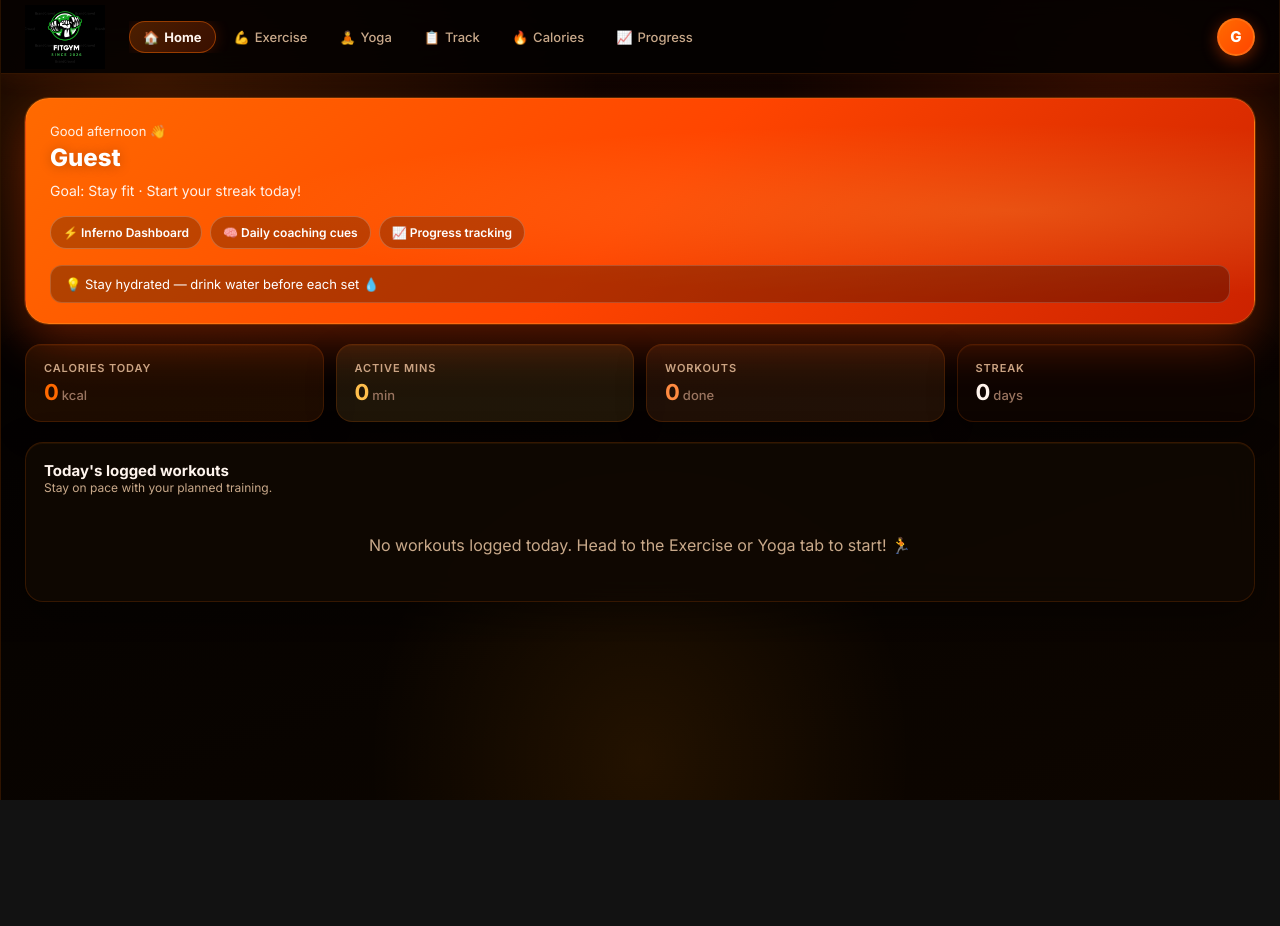
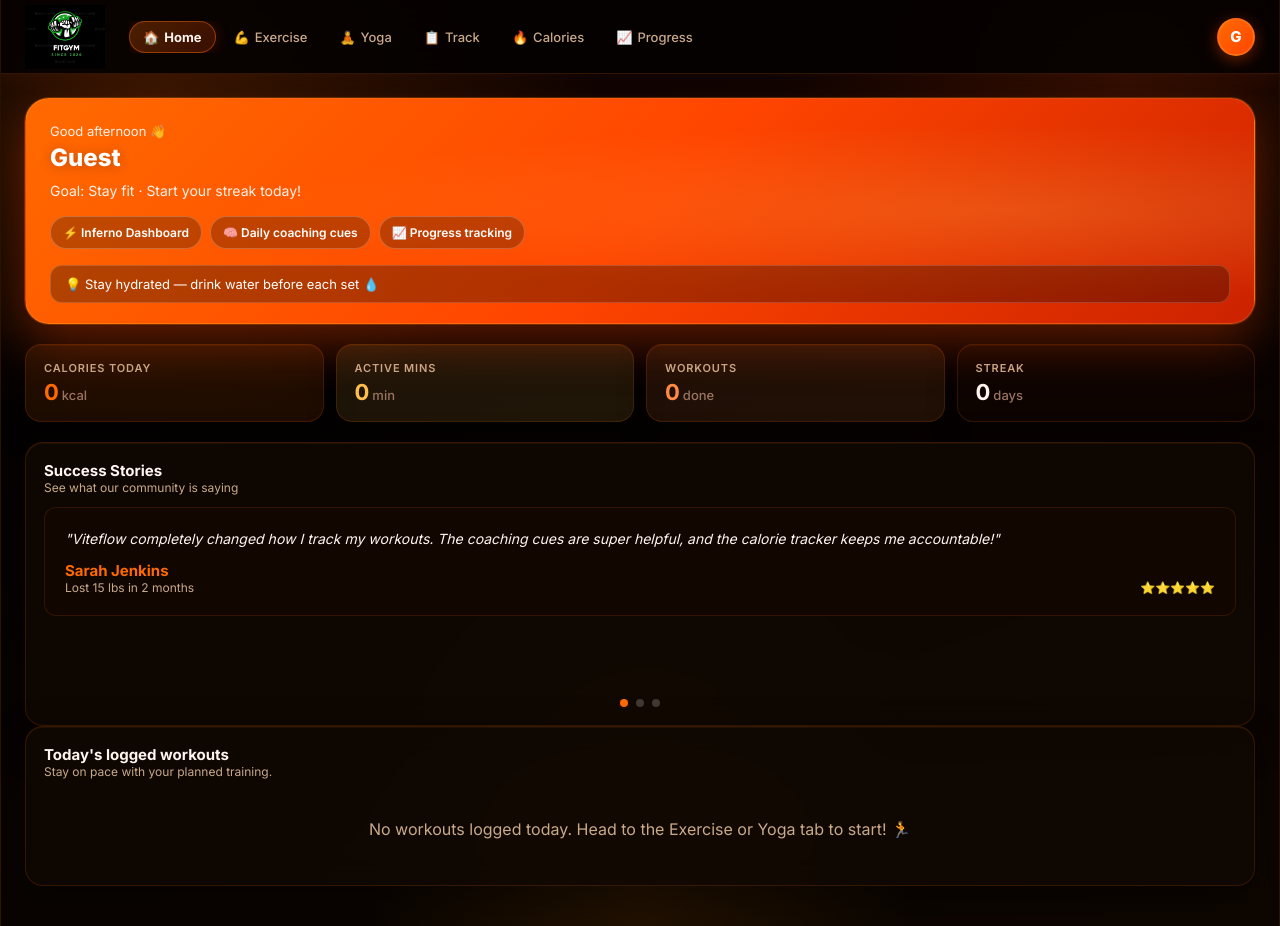
Before and after one commit to Akhilesh165/Akhilesh165, a React (Vite) app: page / in a window 1280 px wide. Both pictures are taken after a click on the button "Continue as guest". Before the commit the page ends 800 px from the top, so only its background shows below. Built offline with nearby package versions, Linux system fonts and the light colour scheme.

Commit message:
feat: Add testimonial slider with Framer Motion to HomeTab

```diff
--- a/src/components/tabs/HomeTab.jsx
+++ b/src/components/tabs/HomeTab.jsx
@@ -1,3 +1,5 @@
+import { useState, useEffect } from "react";
+import { motion, AnimatePresence } from "framer-motion";
 import { StatCard } from "../common/StatCard";
 
 export function HomeTab({ user, logs, foodLog, streak }) {
@@ -12,6 +14,40 @@ export function HomeTab({ user, logs, foodLog, streak }) {
     "Consistency beats intensity every time ✅",
   ];
   const tip = tips[new Date().getDay() % tips.length];
+
+  // Testimonials data
+  const testimonials = [
+    {
+      id: 1,
+      name: "Sarah Jenkins",
+      role: "Lost 15 lbs in 2 months",
+      text: "Viteflow completely changed how I track my workouts. The coaching cues are super helpful, and the calorie tracker keeps me accountable!",
+      rating: "⭐⭐⭐⭐⭐"
+    },
+    {
+      id: 2,
+      name: "David Chen",
+      role: "Gained 10 lbs muscle",
+      text: "The exercise library is fantastic. I finally know how to do a proper Bulgarian Split Squat. The UI is sleek and fast. Highly recommended.",
+      rating: "⭐⭐⭐⭐⭐"
+    },
+    {
+      id: 3,
+      name: "Emma Watson",
+      role: "Yoga Enthusiast",
+      text: "I love the new Yoga section! The actual photos of the poses make it so easy to follow along. Best fitness companion app I've used.",
+      rating: "⭐⭐⭐⭐⭐"
+    }
+  ];
+
+  const [currentIndex, setCurrentIndex] = useState(0);
+
+  useEffect(() => {
+    const timer = setInterval(() => {
+      setCurrentIndex((prev) => (prev + 1) % testimonials.length);
+    }, 5000); // Auto-slide every 5 seconds
+    return () => clearInterval(timer);
+  }, [testimonials.length]);
 
   return (
     <div className="page-shell">
@@ -47,6 +83,71 @@ export function HomeTab({ user, logs, foodLog, streak }) {
         <StatCard label="Active mins"    value={activeMins}     unit="min"  color="#ffc04d" bg="rgba(255,192,77,0.10)" />
         <StatCard label="Workouts"       value={todayLogs.length} unit="done" color="#ff8c42" bg="rgba(255,140,60,0.10)" />
         <StatCard label="Streak"         value={streak}         unit="days" color="#fff5ee" bg="rgba(16,6,0,0.80)"     />
+      </div>
+
+      {/* Testimonial Slider Section */}
+      <div className="theme-card" style={{ overflow: "hidden", position: "relative" }}>
+        <div className="section-header">
+          <div>
+            <div className="section-title">Success Stories</div>
+            <div className="section-meta">See what our community is saying</div>
+          </div>
+        </div>
+
+        <div style={{ height: "180px", position: "relative" }}>
+          <AnimatePresence mode="wait">
+            <motion.div
+              key={currentIndex}
+              initial={{ opacity: 0, x: 50 }}
+              animate={{ opacity: 1, x: 0 }}
+              exit={{ opacity: 0, x: -50 }}
+              transition={{ duration: 0.4 }}
+              style={{
+                position: "absolute",
+                width: "100%",
+                background: "rgba(20,8,0,0.60)",
+                borderRadius: 12,
+                padding: "20px",
+                border: "1px solid rgba(255,106,0,0.14)",
+                display: "flex",
+                flexDirection: "column",
+                gap: 12,
+              }}
+            >
+              <div style={{ fontSize: 14, color: "#fff5ee", fontStyle: "italic", lineHeight: 1.5 }}>
+                "{testimonials[currentIndex].text}"
+              </div>
+              <div style={{ display: "flex", justifyContent: "space-between", alignItems: "flex-end" }}>
+                <div>
+                  <div style={{ fontWeight: 700, color: "#ff6a00", fontSize: 15 }}>{testimonials[currentIndex].name}</div>
+                  <div style={{ fontSize: 12, color: "#c9a98a" }}>{testimonials[currentIndex].role}</div>
+                </div>
+                <div style={{ fontSize: 12 }}>{testimonials[currentIndex].rating}</div>
+              </div>
+            </motion.div>
+          </AnimatePresence>
+        </div>
+
+        {/* Slider Dots */}
+        <div style={{ display: "flex", justifyContent: "center", gap: 8, marginTop: 12 }}>
+          {testimonials.map((_, idx) => (
+            <button
+              key={idx}
+              onClick={() => setCurrentIndex(idx)}
+              style={{
+                width: 8,
+                height: 8,
+                borderRadius: "50%",
+                border: "none",
+                background: currentIndex === idx ? "#ff6a00" : "rgba(255,255,255,0.2)",
+                cursor: "pointer",
+                padding: 0,
+                transition: "background 0.2s ease"
+              }}
+              aria-label={`Go to slide ${idx + 1}`}
+            />
+          ))}
+        </div>
       </div>
 
       {/* Today's logged workouts */}
```
